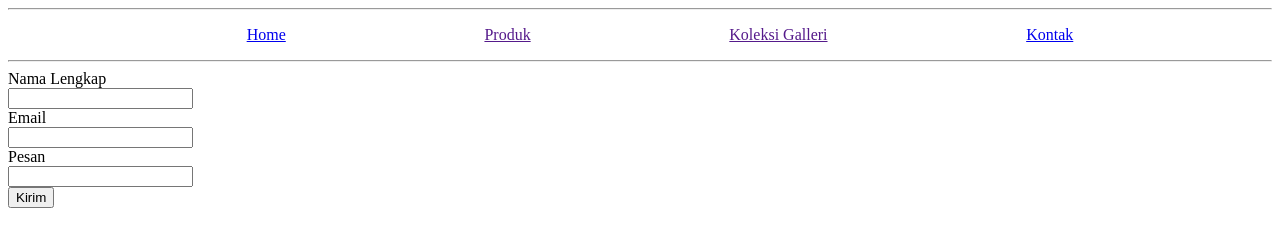
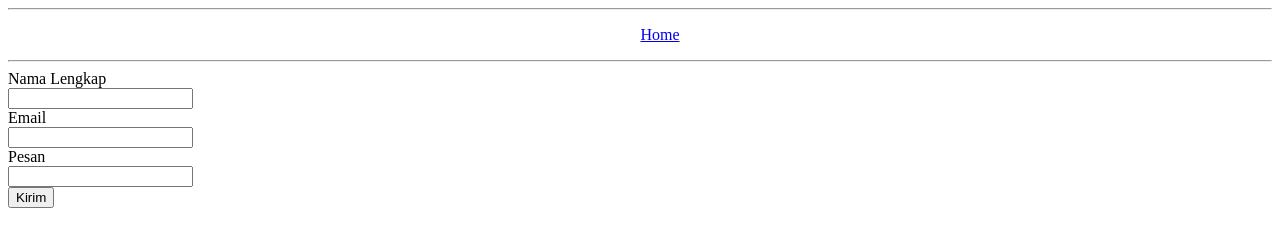
Before and after one commit to im-afn/Website-1, a plain HTML site: page kontak.html in a window 1280 px wide. Drawn offline with Linux system fonts and the light colour scheme.

Commit message:
hapus menu di kontak

```diff
--- a/kontak.html
+++ b/kontak.html
@@ -13,9 +13,6 @@
   <menu>
     <nav style="text-align: center; display: flex; justify-content: space-evenly;">
       <a href="index.html">Home</a>
-      <a href="">Produk</a>
-      <a href="">Koleksi Galleri</a>
-      <a href="kontak.html">Kontak</a>
     </nav>
   </menu>
   <hr>
```
